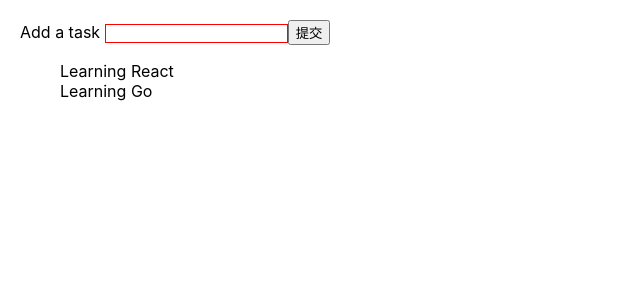
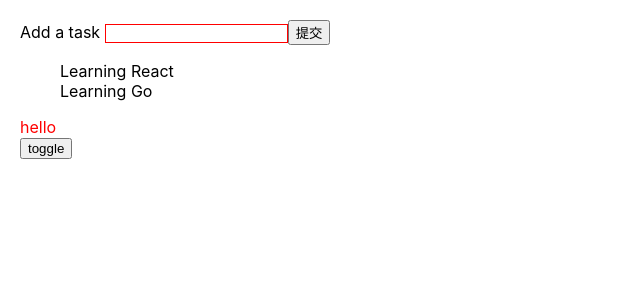
Before and after one commit to dragonforce2010/learning-react-todolist, a React (Create React App) app: page / in a window 1280 px wide. Shown: the top 300 px of the page, without its empty margins (0-640 px from the left). Built offline with nearby package versions, Linux system fonts and the light colour scheme.

Commit message:
apply css animation

```diff
--- a/src/App.js
+++ b/src/App.js
@@ -1,8 +1,9 @@
-import React from 'react';
+import React, { Fragment } from 'react';
 import logo from './logo.svg';
 import './App.css';
 
 import TodoList from './TodoList'
+import Comp1 from './Comp1';
 
 function App() {
   return (
@@ -22,7 +23,10 @@ function App() {
     //     </a>
     //   </header>
     // </div>
-    <TodoList></TodoList>
+    <Fragment>
+      <TodoList></TodoList>
+      <Comp1></Comp1>
+    </Fragment>
   );
 }
 
--- /dev/null
+++ b/src/Comp1.css
@@ -0,0 +1,41 @@
+.show {
+  animation: show-item 2s ease-in forwards;
+}
+
+.hide {
+  animation: hide-item 2s ease-in forwards;
+}
+
+@keyframes hide-item {
+  0% {
+    opacity: 1;
+    color: red;
+  }
+
+  50% {
+    opacity: 0.5;
+    color: green;
+  }
+
+  100% {
+    opacity: 0;
+    color: blue;
+  }
+}
+
+@keyframes show-item {
+  100% {
+    opacity: 1;
+    color: red;
+  }
+
+  50% {
+    opacity: 0.5;
+    color: green;
+  }
+
+  0% {
+    opacity: 0;
+    color: blue;
+  }
+}
--- /dev/null
+++ b/src/Comp1.js
@@ -0,0 +1,30 @@
+import React, { Component, Fragment } from 'react';
+import './Comp1.css'
+
+class Comp1 extends Component {
+  constructor(props) {
+    super(props)
+    this.state = {
+      show: true
+    }
+
+    this.handleToggle = this.handleToggle.bind(this)
+  }
+
+  render() {
+    return (
+      <Fragment>
+        <div className={this.state.show ? 'show' : 'hide'}>hello</div>
+        <button onClick={this.handleToggle}>toggle</button>
+      </Fragment>
+    )
+  }
+
+  handleToggle() {
+    this.setState({
+      show: !this.state.show
+    })
+  }
+}
+
+export default Comp1
--- a/src/TodoList.js
+++ b/src/TodoList.js
@@ -1,6 +1,7 @@
 import React, { Component, Fragment } from 'react'
 import './todoList.css'
 import TodoItem from './todoItem'
+import axios from 'axios'
 
 class TodoList extends Component {
   constructor(props) {
@@ -15,6 +16,13 @@ class TodoList extends Component {
     this.handleInputChange = this.handleInputChange.bind(this)
     this.handleSubmit = this.handleSubmit.bind(this)
   }
+
+  componentDidMount() {
+    // axios.get('/api/todolist')
+    //   .then(() => { alert('Success')})
+    //   .catch(() => { alert('Error')})
+  }
+
   render() {
     return (
       <Fragment>
@@ -23,7 +31,8 @@ class TodoList extends Component {
           <input  className='input'
                   id="inputArea"
                   value={this.state.inputValue}
-                  onChange={ this.handleInputChange} />
+                  onChange={ this.handleInputChange}
+                  ref={(input) => {this.input = input}}/>
         <button onClick={ this.handleSubmit}>提交</button>
         </div>
         <ul>
@@ -46,9 +55,8 @@ class TodoList extends Component {
   }
 
   handleInputChange(e) {
-    const value = e.target.value
     this.setState(() => ({
-      inputValue: value
+      inputValue: this.input.value
     }));
   }
 
```
